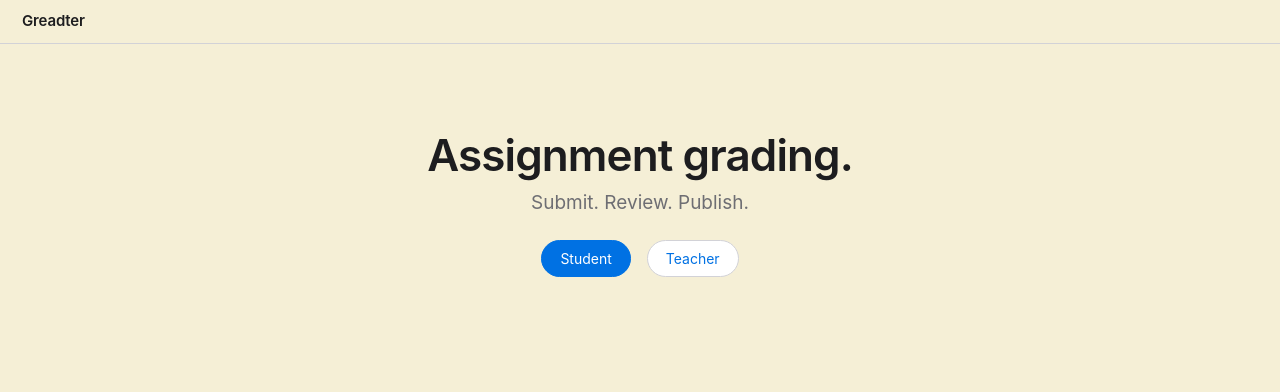
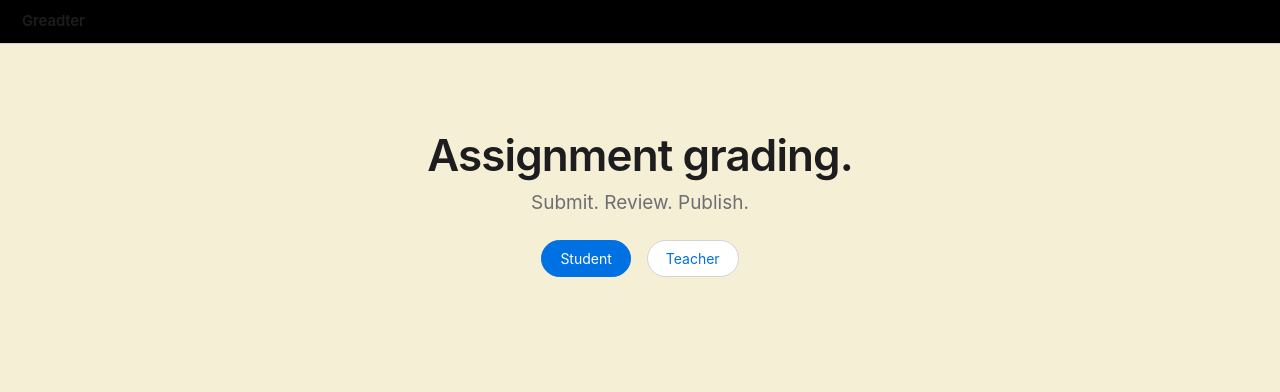
Before and after one commit to abdullahbazaz/Greadter, a website: page index.html in a window 1280 px wide. Drawn offline with Linux system fonts and the light colour scheme.

Commit message:
changed bg color

```diff
--- a/css/style.css
+++ b/css/style.css
@@ -12,7 +12,7 @@ body{margin:0;background:var(--bg);color:var(--ink);
 
 /* top nav — thin translucent, like apple.com */
 .topbar{position:sticky;top:0;z-index:20;display:flex;justify-content:space-between;align-items:center;
-  padding:10px 22px;background:#F5EFD6;backdrop-filter:saturate(180%) blur(20px);
+  padding:10px 22px;background:#000000;backdrop-filter:saturate(180%) blur(20px);
   border-bottom:1px solid var(--line)}
 .brand{font-size:15px;font-weight:600;letter-spacing:-.01em}
 .topbar nav a{color:var(--ink);opacity:.7;text-decoration:none;font-size:13px;margin-left:20px}
```
